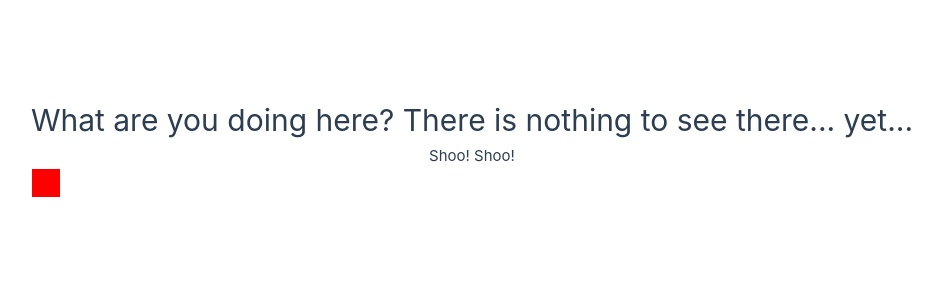
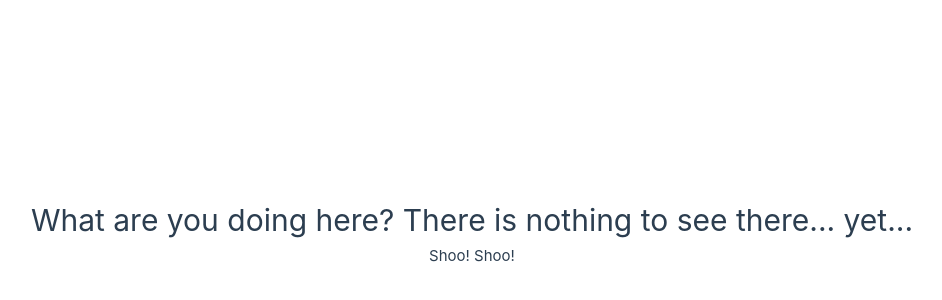
Before and after one commit to MikaChueWaye/mi-portfolio, a Vue app: page / in a window 1280 px wide. Shown: the part 168-468 px from the top of the page, without its empty margins (168-1110 px from the left). Built offline with nearby package versions, Linux system fonts and the light colour scheme.

Commit message:
fix: commented test squares

```diff
--- a/src/views/NotDefinedView.vue
+++ b/src/views/NotDefinedView.vue
@@ -3,12 +3,12 @@
     <h1>What are you doing here? There is nothing to see there... yet...</h1>
     <p>Shoo! Shoo!</p>
   </div>
-  <div class="demo-content spring-physics-demo interactable" data-type="video">
+  <!-- <div class="demo-content spring-physics-demo interactable" data-type="video">
     <div class="line">
       <div class="square shadow"></div>
       <div class="square el"></div>
     </div>
-  </div>
+  </div> -->
   <!-- <canvas class="canvas-polka-dot"></canvas> -->
 </template>
 
```
